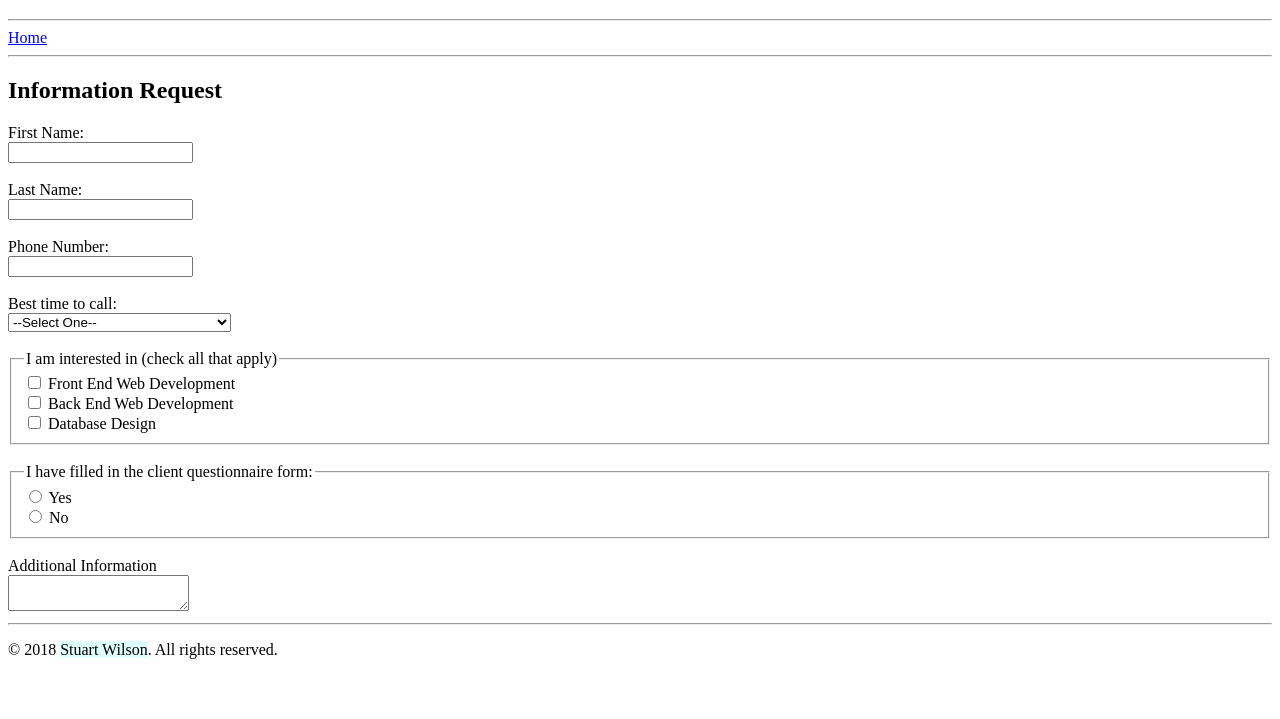
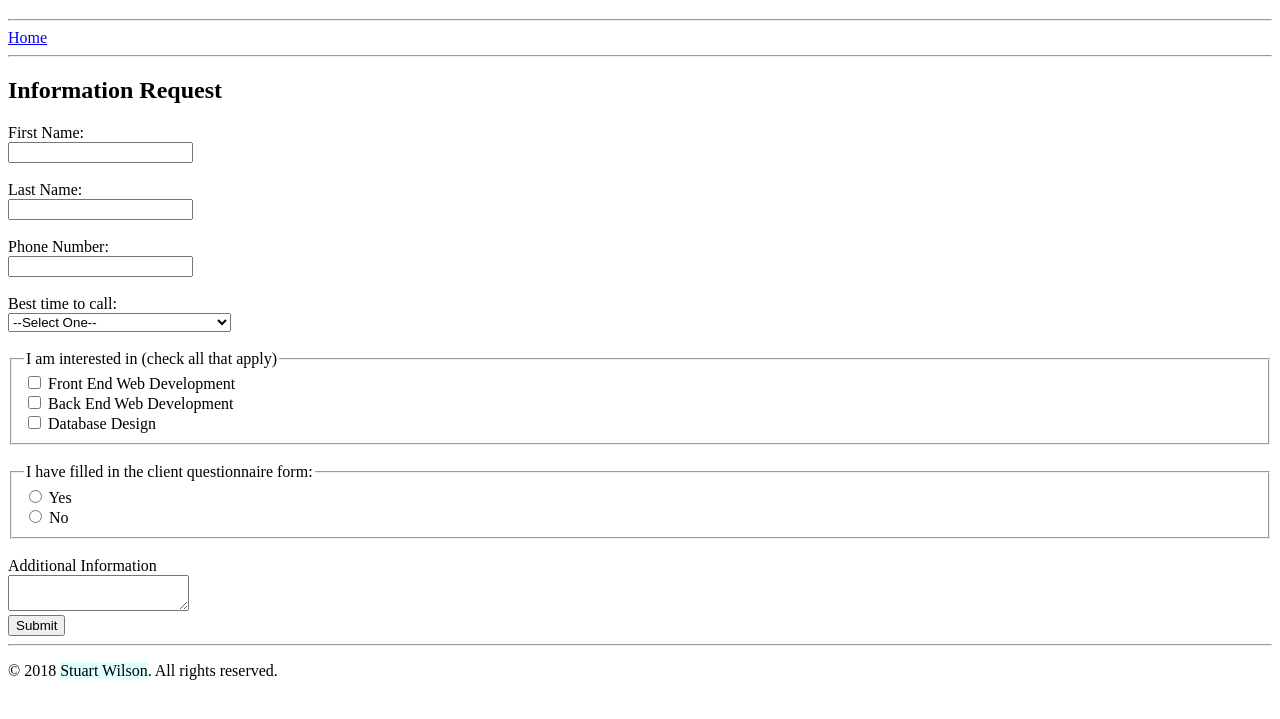
Before and after one commit to Tuzgai/IntroToWebDevelopmentAssignments, a plain HTML site: page portfolio/contact.html in a window 1280 px wide. Shown: the part 61-780 px from the top of the page. Drawn offline with Linux system fonts and the light colour scheme.

Commit message:
Fix typo

```diff
--- a/portfolio/contact.html
+++ b/portfolio/contact.html
@@ -54,7 +54,8 @@ Most recent revision: 10/28/18
                 <label for="choice2">No</label><br />
             </fieldset><br />
             <label for="info">Additional Information</label><br />
-            <textarea id="info" name="info"></textarea>
+            <textarea id="info" name="info"></textarea><br />
+            <input type="submit" name="submit">
         </form>
 
         <footer>
```
